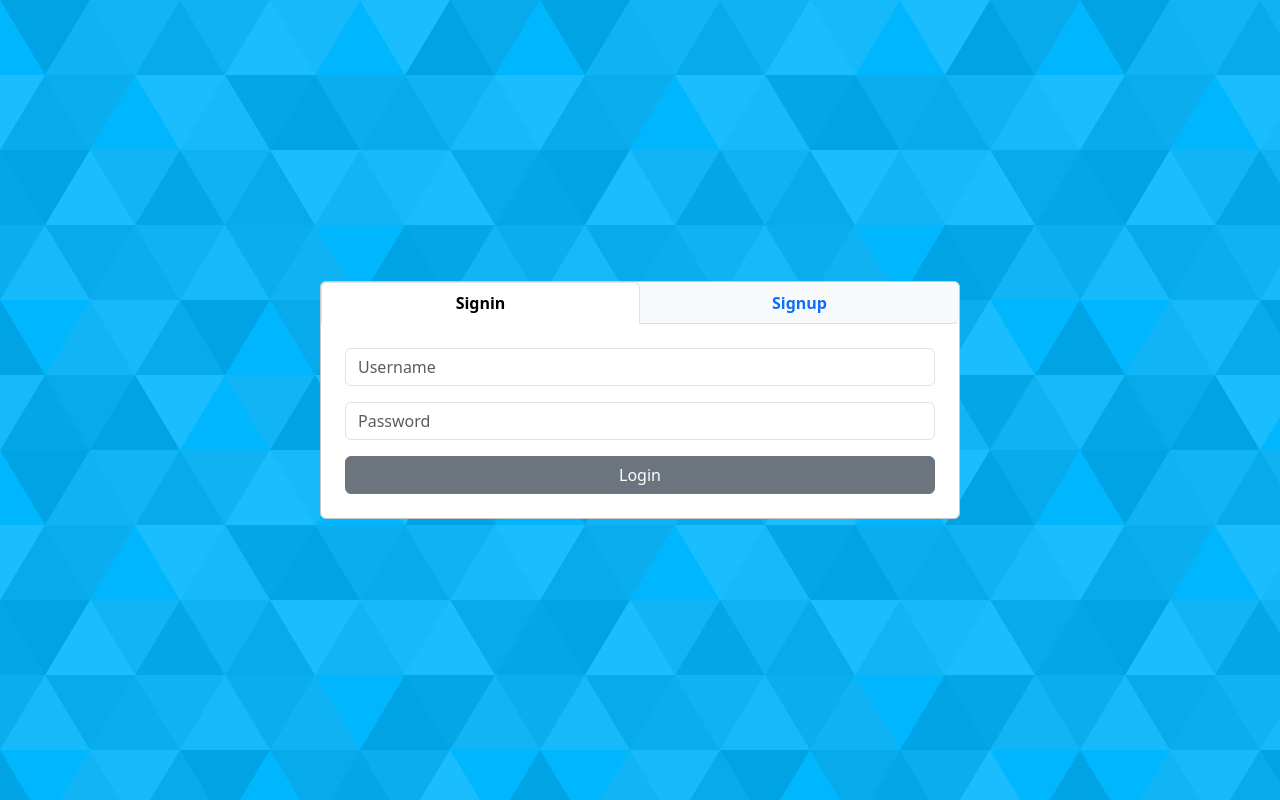
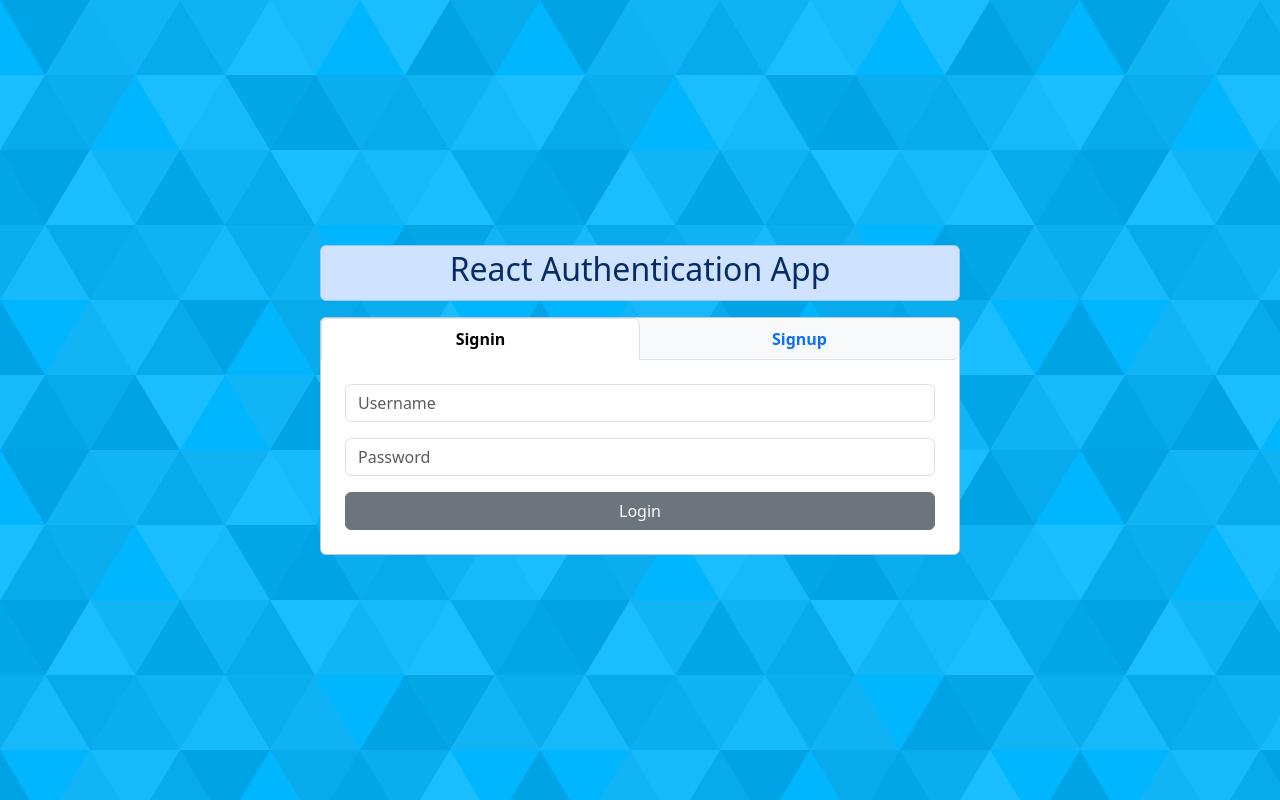
Before and after one commit to melos-simeneh/full-stack-authentication-using-react-node-mysql, a React (Create React App) app in the folder client/: page / in a window 1280 px wide. Built offline with nearby package versions, Linux system fonts and the light colour scheme.

Commit message:
App title

```diff
--- a/client/src/FormContainer.jsx
+++ b/client/src/FormContainer.jsx
@@ -1,14 +1,17 @@
 import React from "react";
-import { Container, Tab, Tabs } from "react-bootstrap";
+import { Alert, Container, Tab, Tabs } from "react-bootstrap";
 import LoginForm from "./LoginForm";
 import RegisterForm from "./RegisterForm";
 
 const FormContainer = () => {
   return (
     <div
-      className="d-flex flex-grow-1 justify-content-center align-items-center backgroundImage"
+      className="d-flex flex-column flex-grow-1 justify-content-center align-items-center backgroundImage"
       style={{ height: "100vh" }}
     >
+      <Alert variant={"primary"} className="w-50 text-center py-1">
+        <h2 className="fs-bold">React Authentication App</h2>
+      </Alert>
       <Container className="border border-secondary-subtle rounded p-0 w-50 bg-white">
         <Tabs
           defaultActiveKey="login"
```
